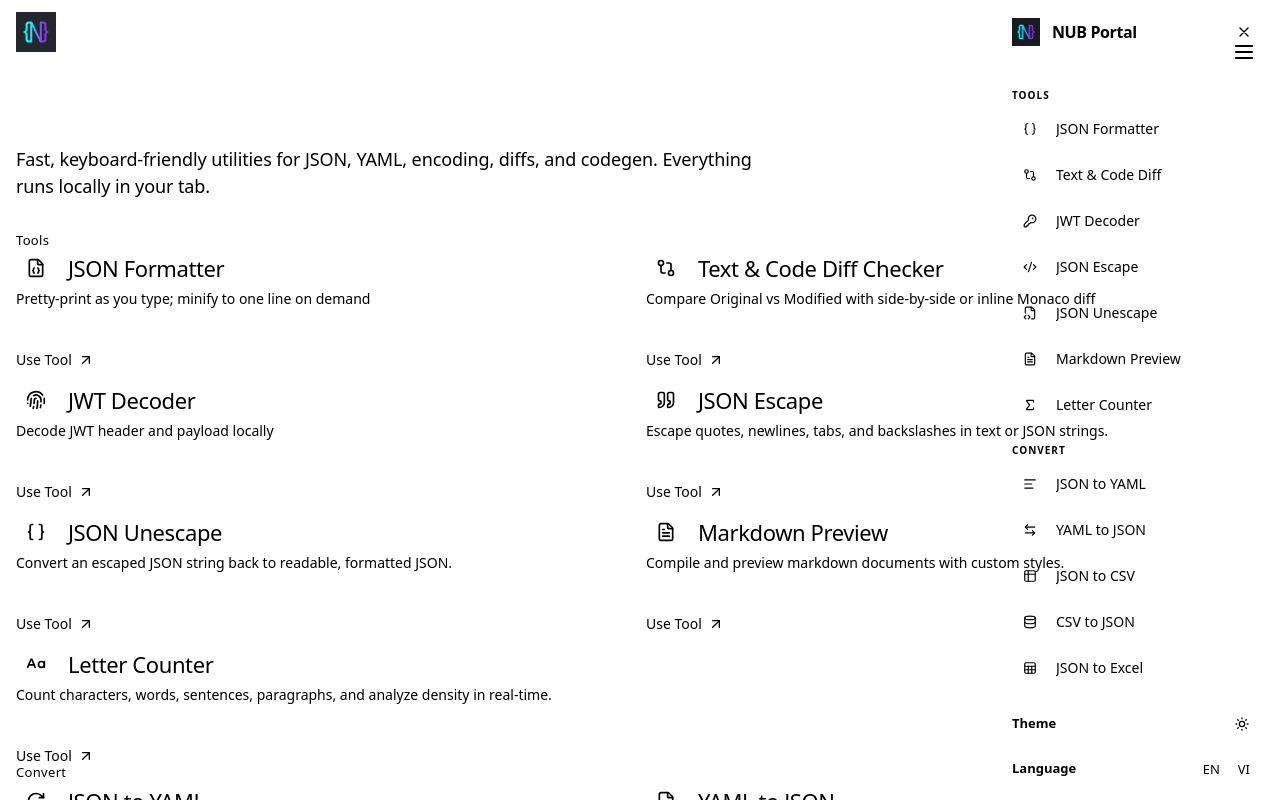
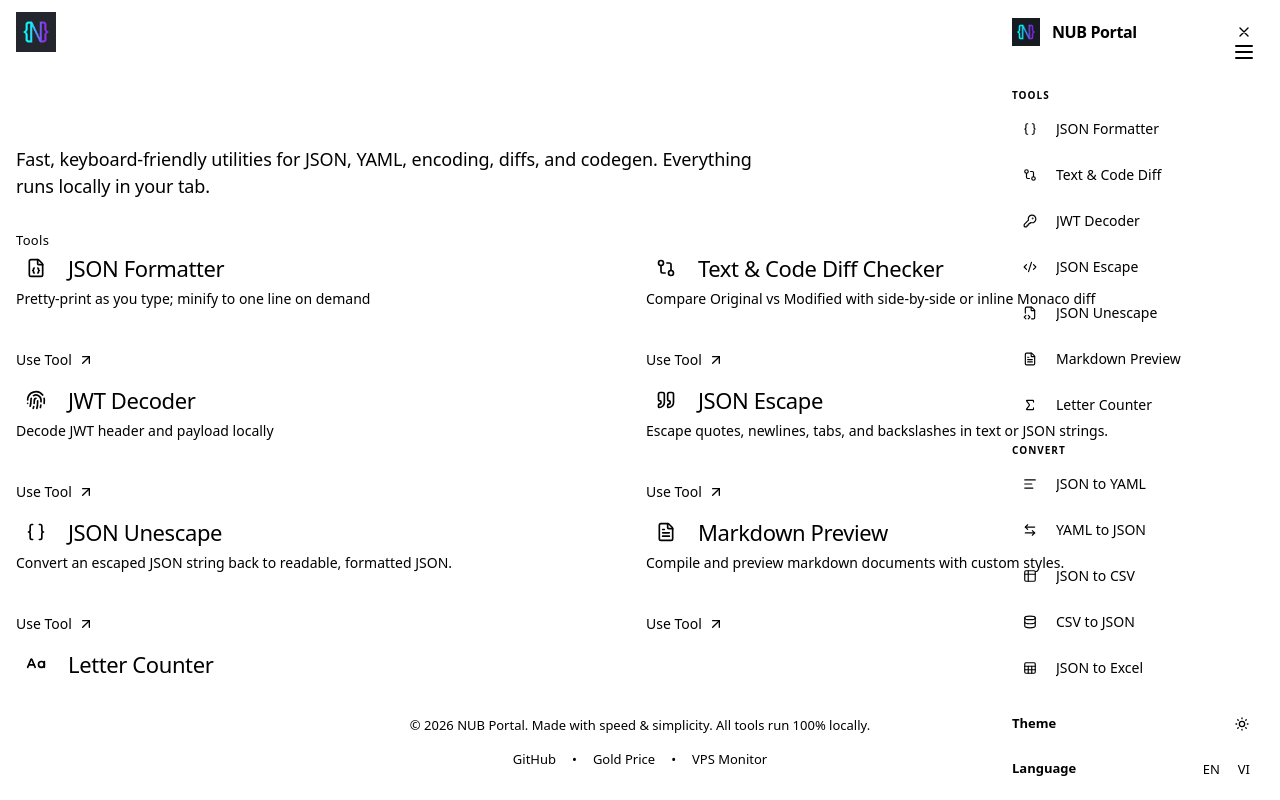
Before and after one commit to bao201102/tools, a React (Vite) app: page / in a window 1280 px wide. Built offline with nearby package versions, Linux system fonts and the light colour scheme.

Commit message:
feat: initialize design system with CSS tokens and MainLayout component

```diff
--- a/src/index.css
+++ b/src/index.css
@@ -415,3 +415,11 @@ body {
 .interactive-card-glow:hover {
   box-shadow: 0 0 25px 2px rgba(94, 106, 210, 0.08), 0 8px 30px rgba(0, 0, 0, 0.08) !important;
 }
+
+/* Prevent height restriction on page components to fix footer placement */
+.page-content-wrapper {
+  flex: 1 0 auto !important;
+}
+.page-content-wrapper > * {
+  flex: 1 0 auto !important;
+}
--- a/src/layouts/MainLayout.tsx
+++ b/src/layouts/MainLayout.tsx
@@ -562,8 +562,11 @@ export default function MainLayout() {
       <div className="relative flex min-h-0 flex-1 flex-col">
         <main className="flex min-h-0 min-w-0 flex-1 flex-col pb-[env(safe-area-inset-bottom)]">
           <div className="flex min-h-0 h-full flex-1 flex-col overflow-y-auto bg-canvas">
+            <div className="flex flex-col min-h-full w-full">
+              <div className="flex-1 flex flex-col min-h-0 page-content-wrapper">
                 <Outlet context={{ navOpen }} />
-            <footer className="mt-auto shrink-0 border-t border-hairline/60 bg-surface-1/40 py-8 px-4 text-center backdrop-blur-md">
+              </div>
+              <footer className="shrink-0 border-t border-hairline/60 bg-surface-1/40 py-8 px-4 text-center backdrop-blur-md">
                 <div className="mx-auto max-w-[1300px] flex flex-col items-center justify-between gap-4 sm:flex-row text-xs text-ink-subtle">
                   <p className="font-medium">
                     {t('footer.text')}
@@ -598,6 +601,7 @@ export default function MainLayout() {
                   </div>
                 </div>
               </footer>
+            </div>
           </div>
         </main>
       </div>
```
Lines whose indentation alone changed are shown as unchanged.
